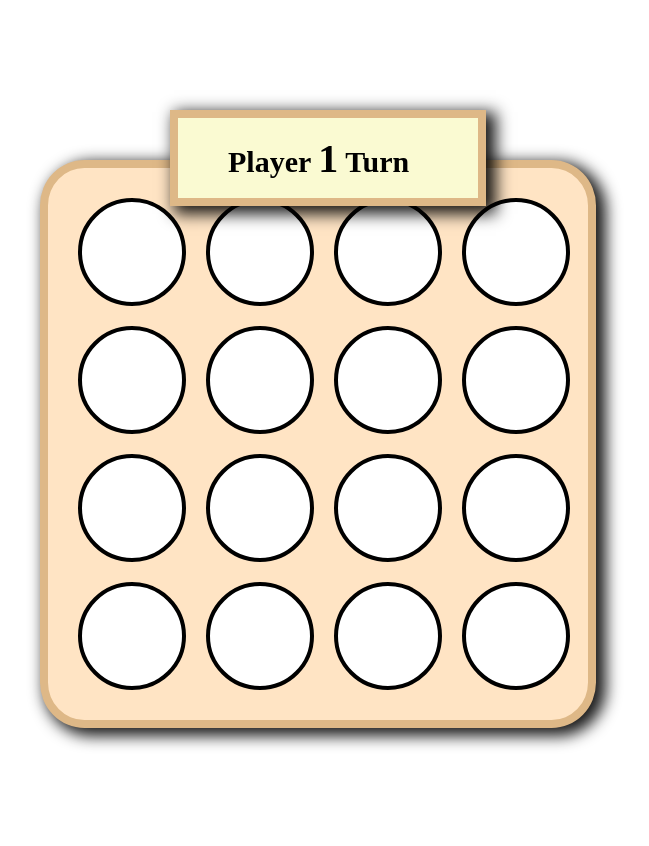
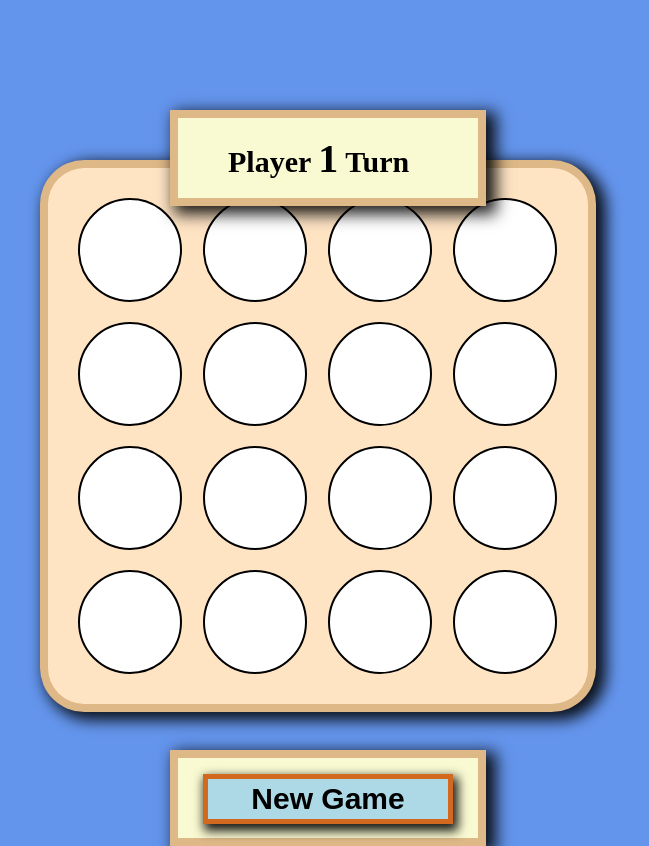
Before and after one commit to yll0rd/react-learning-projects, a React (Vite) app in the folder connect-4-clone/: page / in a window 1280 px wide. Shown: the whole page, without its empty margins (350-999 px from the left). Before the commit the page ends 800 px from the top, so only its background shows below. Built offline with nearby package versions, Linux system fonts and the light colour scheme; a web font is replaced by a local one.

Commit message:
feat: adding and styling the footer component

```diff
--- a/connect-4-clone/src/Game.css
+++ b/connect-4-clone/src/Game.css
@@ -1,3 +1,8 @@
+body {
+    background-color: cornflowerblue;
+    font-family: 'Franklin Gothic Medium', 'Arial Narrow', Arial, sans-serif;
+}
+
 .panel {
     position: absolute;
     background-color: lightgoldenrodyellow;
@@ -33,6 +38,29 @@
     font-size: 40px;
 }
 
+.footer {
+    left: 50%;
+    top: 750px;
+    height: 80px;
+    width: 300px;
+    margin-left: -120px;
+}
+
+.footer button {
+    position: relative;
+    left: 50%;
+    top: 20%;
+    margin-left: -125px;
+    width: 250px;
+    height: 50px;
+    background-color: lightblue;
+    font-size: 30px;
+    -webkit-box-shadow: 3px 5px 10px 2px rgba(0, 0, 0, 0.9);
+    box-shadow: 3px 5px 10px 2px rgba(0, 0, 0, 0.9);
+    border: 5px solid chocolate;
+    font-weight: bold;
+}
+
 .gameBoard {
     display: grid;
     grid-template-columns: repeat(4, 1fr);
@@ -57,19 +85,17 @@
     width: 100px;
     height: 100px;
     margin: 10px;
+    border: 2px solid black;
 }
 
 .player-0 {
     background-color: white;
-    border: 4px solid black;
 }
 
 .player-1 {
     background-color: rgb(219, 255, 252);
-    border: 2px solid black;
 }
 
 .player-2 {
     background-color: rgb(255, 208, 208);
-    border: 2px solid black;
 }
--- a/connect-4-clone/src/components/Footer.jsx
+++ b/connect-4-clone/src/components/Footer.jsx
@@ -1,10 +1,11 @@
 // eslint-disable-next-line no-unused-vars
 import React from 'react';
 
-const Footer = () => {
+// eslint-disable-next-line react/prop-types
+const Footer = ({onClick}) => {
     return (
-        <div>
-
+        <div className='panel footer' onClick={onClick}>
+            <button>New Game</button>
         </div>
     );
 };
--- a/connect-4-clone/src/components/GameBoard.jsx
+++ b/connect-4-clone/src/components/GameBoard.jsx
@@ -3,6 +3,7 @@ import React, {useState}  from "react";
 import GameCircle from "./GameCircle.jsx";
 import '../Game.css'
 import Header from "./Header.jsx";
+import Footer from "./Footer.jsx";
 
 const NO_PLAYER = 0;
 const PLAYER_1 = 1;
@@ -33,12 +34,17 @@ const GameBoard = () => {
         return <GameCircle key={id} id={id} className={`player-${gameBoard[id-1]}`} onCircleClicked={circleClicked}/>
     }
 
+    const footerClicked = () => {
+        setGameBoard(Array(16).fill(NO_PLAYER))
+        setCurrentPlayer(PLAYER_1)
+    };
     return (
         <>
             <Header player={currentPlayer}/>
             <div className="gameBoard">
                 {initBoard()}
             </div>
+            <Footer onClick={footerClicked}/>
         </>
     )
 }
```
